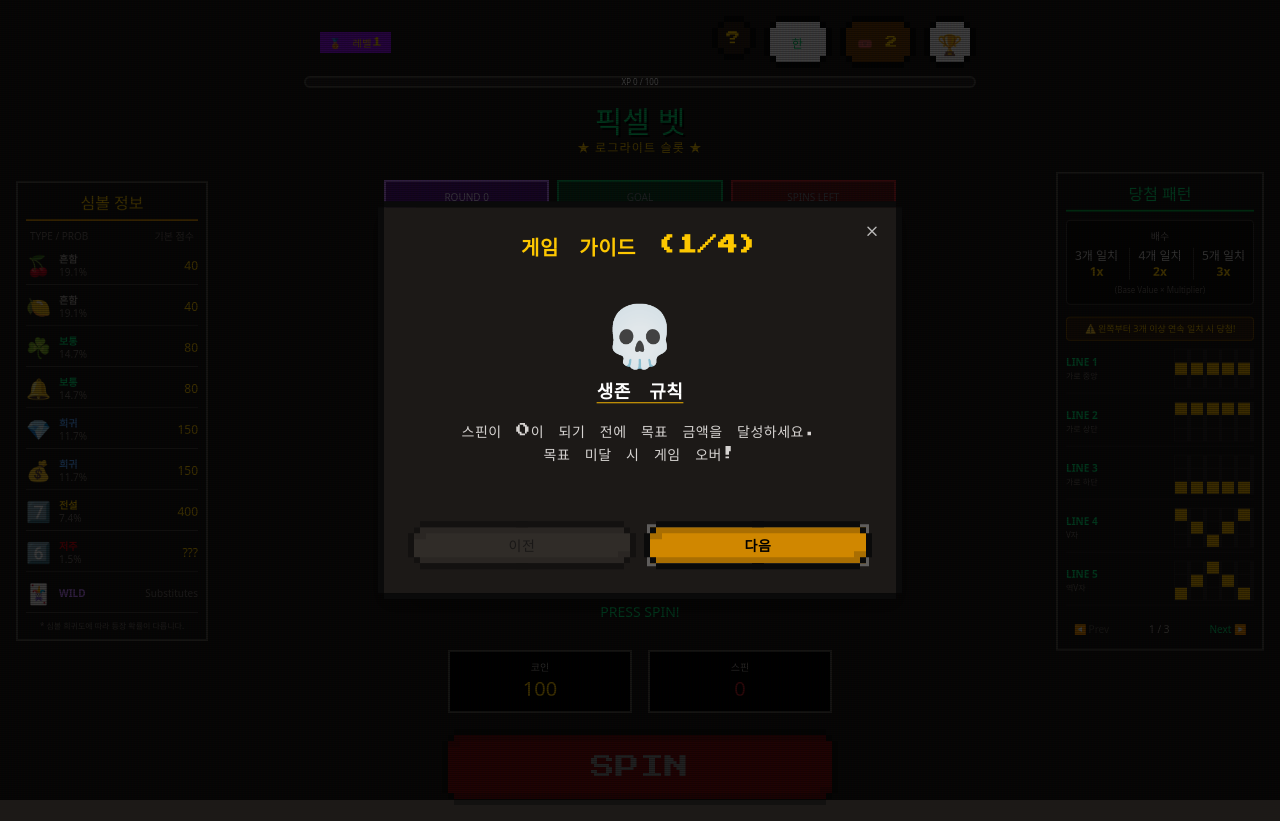
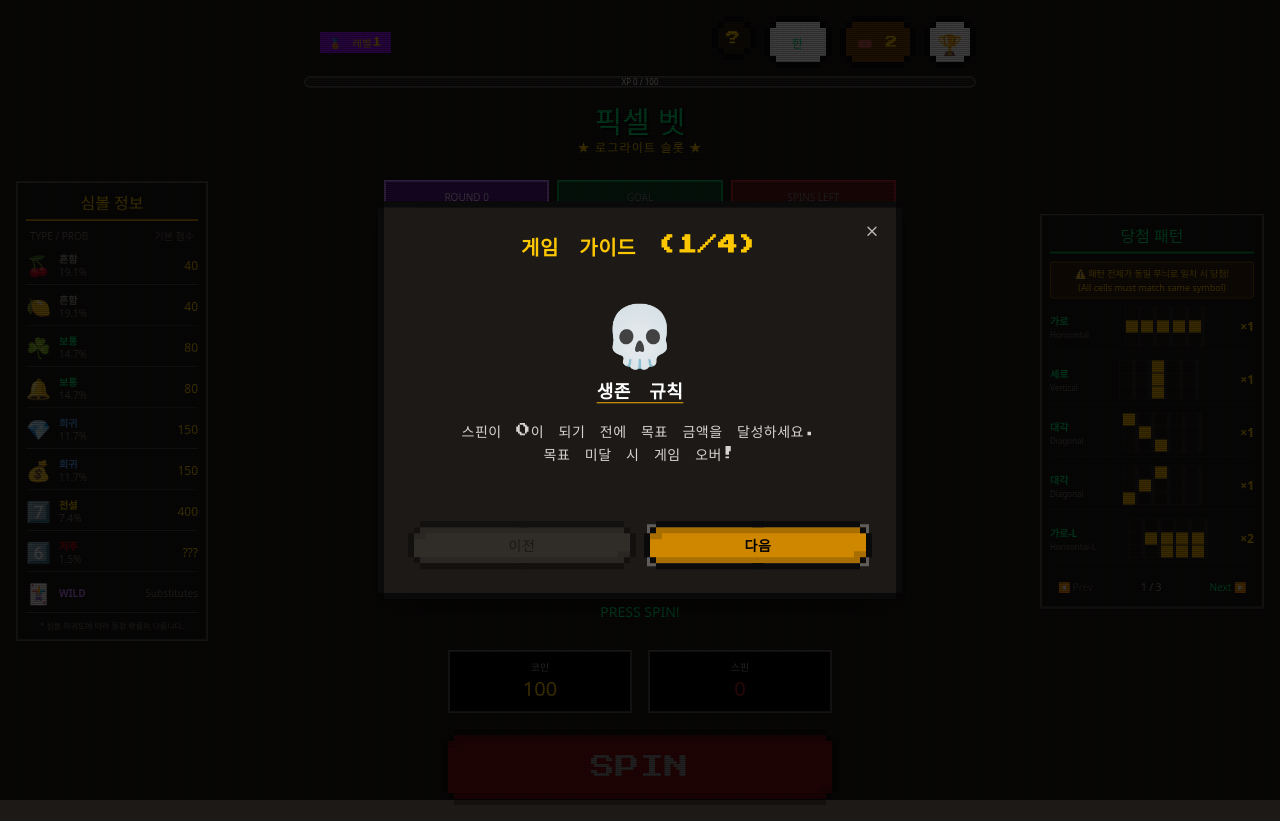
Before and after one commit to coincidence-one/clover-cadia, a Next.js app: page / in a window 1280 px wide. Built offline with nearby package versions, Linux system fonts and the light colour scheme.

Commit message:
feat: implement CloverPit pattern priority with exclusion rules

```diff
--- a/app/components/slot-machine/Paytable.tsx
+++ b/app/components/slot-machine/Paytable.tsx
@@ -1,5 +1,5 @@
 import React, { useState } from 'react';
-import { SYMBOLS, PAYLINES, PAYLINE_NAMES } from '@/app/constants';
+import { SYMBOLS, PATTERNS } from '@/app/constants';
 import { useLocale } from '@/app/contexts/LocaleContext';
 import { Badge } from '@/components/ui/8bit/badge';
 import { Button } from '@/components/ui/8bit/button';
@@ -86,7 +86,7 @@ export const PatternsPanel = () => {
   const { t } = useLocale();
   const [page, setPage] = useState(0);
   const ITEMS_PER_PAGE = 5;
-  const totalPages = Math.ceil(PAYLINES.length / ITEMS_PER_PAGE);
+  const totalPages = Math.ceil(PATTERNS.length / ITEMS_PER_PAGE);
 
   // Create mini grid visualizer
   const renderMiniGrid = (pattern: number[]) => (
@@ -100,51 +100,31 @@ export const PatternsPanel = () => {
     </div>
   );
 
-  const currentPaylines = PAYLINES.slice(page * ITEMS_PER_PAGE, (page + 1) * ITEMS_PER_PAGE);
+  const currentPatterns = PATTERNS.slice(page * ITEMS_PER_PAGE, (page + 1) * ITEMS_PER_PAGE);
   const startIdx = page * ITEMS_PER_PAGE;
 
   return (
-    <div className="bg-stone-900/90 border-2 border-stone-600 p-2 w-52 text-stone-200">
+    <div className="bg-stone-900/90 border-2 border-stone-600 p-2 w-56 text-stone-200">
       <h3 className="text-center text-green-400 border-b-2 border-green-600 pb-1 mb-2">{t.patterns}</h3>
 
-      {/* Match Multipliers */}
-      <div className="mb-3 bg-black/50 p-2 rounded border border-stone-700">
-        <div className="text-[10px] text-center mb-1 text-stone-400">{t.multiplier}</div>
-        <div className="flex justify-between text-xs">
-          <div className="flex flex-col items-center">
-            <span className="text-stone-300">{t.match3}</span>
-            <span className="text-yellow-400 font-bold">1x</span>
-          </div>
-          <div className="flex flex-col items-center border-l border-stone-700 pl-2">
-            <span className="text-stone-300">{t.match4}</span>
-            <span className="text-yellow-400 font-bold">2x</span>
-          </div>
-          <div className="flex flex-col items-center border-l border-stone-700 pl-2">
-            <span className="text-stone-300">{t.match5}</span>
-            <span className="text-yellow-400 font-bold">3x</span>
-          </div>
-        </div>
-        <div className="text-[8px] text-stone-500 text-center mt-1">
-          (Base Value × Multiplier)
-        </div>
+      {/* Clarification Note - CloverPit Style */}
+      <div className="text-[9px] text-yellow-400 text-center mb-2 bg-yellow-900/30 p-1 rounded border border-yellow-600/50">
+        ⚠️ 패턴 전체가 동일 무늬로 일치 시 당첨!<br/>
+        (All cells must match same symbol)
       </div>
 
-      {/* Clarification Note */}
-      <div className="text-[9px] text-yellow-400 text-center mb-2 bg-yellow-900/30 p-1 rounded border border-yellow-600/50">
-        ⚠️ 왼쪽부터 3개 이상 연속 일치 시 당첨!
-      </div>
-
-      {/* Paginated Patterns */}
+      {/* Paginated Patterns with Multipliers */}
       <div className="space-y-2">
-        {currentPaylines.map((pattern, idx) => {
+        {currentPatterns.map((pattern, idx) => {
           const globalIdx = startIdx + idx;
           return (
             <div key={globalIdx} className="flex items-center justify-between border-b border-stone-800 pb-1">
               <div className="flex flex-col">
-                <span className="text-[10px] text-green-400 font-bold">LINE {globalIdx + 1}</span>
-                <span className="text-[8px] text-stone-500">{PAYLINE_NAMES[globalIdx] || ''}</span>
+                <span className="text-[10px] text-green-400 font-bold">{pattern.nameKo}</span>
+                <span className="text-[8px] text-stone-500">{pattern.name}</span>
               </div>
-              {renderMiniGrid(pattern)}
+              {renderMiniGrid(pattern.cells)}
+              <span className="text-yellow-400 font-bold text-xs">×{pattern.multiplier}</span>
             </div>
           );
         })}
--- a/app/constants/paylines.ts
+++ b/app/constants/paylines.ts
@@ -12,55 +12,157 @@ import type { Payline } from '@/app/types';
  *   |  10  |  11  |  12  |  13  |  14  |  Row 2 (Bottom)
  *   +------+------+------+------+------+
  *
- * Each payline is an array of 5 cell indices, read LEFT to RIGHT.
- * Wins are counted as consecutive matches from the LEFT side.
+ * Pattern Priority Rules (CloverPit):
+ * - Patterns trigger in order (top to bottom in list)
+ * - Higher tier patterns EXCLUDE lower tier patterns from counting
+ * - Jackpot is special: all patterns trigger FIRST, then Jackpot adds on top
  */
 
-export const PAYLINES: Payline[] = [
-  // === HORIZONTAL LINES (3 lines) ===
-  [5, 6, 7, 8, 9],         // 1. 가로 중앙 (Center Horizontal)
-  [0, 1, 2, 3, 4],         // 2. 가로 상단 (Top Horizontal)
-  [10, 11, 12, 13, 14],    // 3. 가로 하단 (Bottom Horizontal)
+export interface Pattern {
+  id: string;           // Unique identifier
+  name: string;
+  nameKo: string;
+  cells: number[];
+  multiplier: number;
+  excludes: string[];   // IDs of patterns this one suppresses
+  isJackpot?: boolean;  // Special handling for jackpot
+}
 
-  // === V-SHAPE / Λ-SHAPE (2 lines) ===
-  [0, 6, 12, 8, 4],        // 4. V자 (V-shape down then up)
-  [10, 6, 2, 8, 14],       // 5. 역V자 (Inverted V, up then down)
+export const PATTERNS: Pattern[] = [
+  // === 기본 패턴 (Basic) - Index 0~3 ===
+  {
+    id: 'horizontal',
+    name: 'Horizontal',
+    nameKo: '가로',
+    cells: [5, 6, 7, 8, 9], // Middle row
+    multiplier: 1.0,
+    excludes: [],
+  },
+  {
+    id: 'vertical',
+    name: 'Vertical',
+    nameKo: '세로',
+    cells: [2, 7, 12], // Center column
+    multiplier: 1.0,
+    excludes: [],
+  },
+  {
+    id: 'diagonal_down',
+    name: 'Diagonal',
+    nameKo: '대각',
+    cells: [0, 6, 12], // Diagonal ↘
+    multiplier: 1.0,
+    excludes: [],
+  },
+  {
+    id: 'diagonal_up',
+    name: 'Diagonal',
+    nameKo: '대각',
+    cells: [10, 6, 2], // Diagonal ↗
+    multiplier: 1.0,
+    excludes: [],
+  },
 
-  // === ZIG-ZAG PATTERNS (4 lines) ===
-  [5, 1, 2, 3, 9],         // 6. 지그 상단 (Zig top)
-  [5, 11, 12, 13, 9],      // 7. 재그 하단 (Zag bottom)
-  [0, 1, 7, 3, 4],         // 8. M자 (M-shape, top corners with center dip)
-  [10, 11, 7, 13, 14],     // 9. W자 (W-shape, bottom corners with center rise)
+  // === 확장 패턴 (Extended) - Index 4~5 ===
+  {
+    id: 'horizontal_l',
+    name: 'Horizontal-L',
+    nameKo: '가로-L',
+    cells: [6, 7, 8, 9, 12, 13, 14], // L-shape
+    multiplier: 2.0,
+    excludes: ['horizontal'], // 가로 미발동
+  },
+  {
+    id: 'horizontal_xl',
+    name: 'Horizontal-XL',
+    nameKo: '가로-XL',
+    cells: [0, 1, 2, 3, 4, 5, 6, 7, 8, 9], // Top + Middle rows
+    multiplier: 3.0,
+    excludes: ['horizontal', 'horizontal_l'], // 가로, 가로-L 미발동
+  },
 
-  // === SHALLOW V PATTERNS (2 lines) ===
-  [0, 6, 7, 8, 4],         // 10. 얕은 V (Shallow V)
-  [10, 6, 7, 8, 14],       // 11. 얕은 역V (Shallow Inverted V)
+  // === 지그재그 패턴 (Zig-Zag) - Index 6~7 ===
+  {
+    id: 'zig',
+    name: 'Zig',
+    nameKo: '지그',
+    cells: [0, 6, 2, 8, 4], // Zig-zag pattern
+    multiplier: 4.0,
+    excludes: ['diagonal_down', 'diagonal_up'], // 대각 미발동
+  },
+  {
+    id: 'zag',
+    name: 'Zag',
+    nameKo: '재그',
+    cells: [10, 6, 12, 8, 14], // Reverse zig-zag
+    multiplier: 4.0,
+    excludes: ['diagonal_down', 'diagonal_up'], // 대각 미발동
+  },
 
-  // === DIAGONAL PATTERNS (2 lines) ===
-  [0, 1, 7, 13, 14],       // 12. 대각선 하강 (Diagonal Descending)
-  [10, 11, 7, 3, 4],       // 13. 대각선 상승 (Diagonal Ascending)
+  // === 특수 패턴 (Special) - Index 8~10 ===
+  {
+    id: 'ground',
+    name: 'Ground',
+    nameKo: '지상',
+    cells: [5, 6, 7, 10, 11, 12, 13, 14], // Middle + Bottom rows partial
+    multiplier: 7.0,
+    excludes: ['zig', 'horizontal_xl'], // 지그, 가로-XL 미발동
+  },
+  {
+    id: 'sky',
+    name: 'Sky',
+    nameKo: '천상',
+    cells: [0, 1, 2, 3, 4, 5, 6, 8, 9], // Top row + Middle partial
+    multiplier: 7.0,
+    excludes: ['zag', 'horizontal_xl'], // 재그, 가로-XL 미발동
+  },
+  {
+    id: 'eyes',
+    name: 'Eyes',
+    nameKo: '눈',
+    cells: [1, 3, 5, 6, 7, 8, 9, 11, 13], // Eye pattern
+    multiplier: 8.0,
+    excludes: ['vertical'], // 세로 패턴 미발동 (columns 2, 4)
+  },
+
+  // === 잭팟 (Jackpot) - Index 11 ===
+  {
+    id: 'jackpot',
+    name: 'Jackpot',
+    nameKo: '잭팟',
+    cells: [0, 1, 2, 3, 4, 5, 6, 7, 8, 9, 10, 11, 12, 13, 14], // All 15 cells
+    multiplier: 10.0,
+    excludes: [], // Jackpot doesn't suppress - it ADDS to all others
+    isJackpot: true,
+  },
 ];
 
-// Named patterns for display (Korean + English)
-export const PAYLINE_NAMES = [
-  '가로 중앙',      // 1
-  '가로 상단',      // 2
-  '가로 하단',      // 3
-  'V자',            // 4
-  '역V자',          // 5
-  '지그 상단',      // 6
-  '재그 하단',      // 7
-  'M자',            // 8
-  'W자',            // 9
-  '얕은 V',         // 10
-  '얕은 역V',       // 11
-  '대각선 하강',    // 12
-  '대각선 상승',    // 13
-];
+// Legacy PAYLINES for backward compatibility
+export const PAYLINES: Payline[] = PATTERNS.map(p => p.cells as Payline);
 
-export const GRID_SIZE = 15; // 5 columns × 3 rows
+// Pattern names for display
+export const PAYLINE_NAMES = PATTERNS.map(p => p.nameKo);
+
+// Pattern multipliers
+export const PATTERN_MULTIPLIERS = PATTERNS.map(p => p.multiplier);
+
+export const GRID_SIZE = 15;
 export const GRID_COLS = 5;
 export const GRID_ROWS = 3;
+
+/**
+ * Get pattern by ID
+ */
+export function getPatternById(id: string): Pattern | undefined {
+  return PATTERNS.find(p => p.id === id);
+}
+
+/**
+ * Get pattern by index
+ */
+export function getPattern(index: number): Pattern | undefined {
+  return PATTERNS[index];
+}
 
 /**
  * Helper to get row and column from cell index
--- a/app/hooks/useSlotMachine.ts
+++ b/app/hooks/useSlotMachine.ts
@@ -9,6 +9,7 @@ import type { GameState } from '@/app/types';
 import {
   SYMBOLS,
   PAYLINES,
+  PATTERNS,
   ITEMS,
   TICKET_ITEMS,
   ACHIEVEMENTS,
@@ -33,6 +34,7 @@ import {
   getInitialGrid,
   addWildToGrid,
   hasCurse,
+  checkPatternWin,
   checkPaylineWin,
 } from '@/app/utils/gameHelpers';
 
@@ -175,29 +177,77 @@ export function useSlotMachine() {
       }
     }
 
-    // Calculate wins - CloverPit style (no bet multiplier)
+    // Calculate wins - CloverPit Pattern Style with Priority/Exclusion
     let totalWin = 0;
     const allWinningCells: number[] = [];
 
-    for (const payline of PAYLINES) {
-      const win = checkPaylineWin(newGrid, payline);
+    // Step 1: Collect ALL matched patterns
+    interface MatchedPattern {
+      pattern: typeof PATTERNS[0];
+      patternIdx: number;
+      symbol: string;
+      symbolObj: typeof SYMBOLS[0];
+    }
+    const matchedPatterns: MatchedPattern[] = [];
+
+    PATTERNS.forEach((pattern, patternIdx) => {
+      const win = checkPatternWin(newGrid, pattern.cells, patternIdx);
       if (win) {
         const symbol = SYMBOLS.find(s => s.icon === win.symbol);
         if (symbol && symbol.value > 0) {
-          // Win = symbol value × (matches - 2) multiplier
-          // 3 matches = 1x, 4 matches = 2x, 5 matches = 3x
-          const matchMultiplier = win.matches - 2;
-          let lineWin = symbol.value * matchMultiplier * 10; // Base 10x for visibility
-
-          // Apply Glass Cannon Risk (All wins x1.5)
-          if (state.activeBonuses.includes('risk_glass_cannon')) {
-            lineWin = Math.floor(lineWin * 1.5);
-          }
-
-          totalWin += lineWin;
-          allWinningCells.push(...win.cells);
+          matchedPatterns.push({
+            pattern,
+            patternIdx,
+            symbol: win.symbol,
+            symbolObj: symbol,
+          });
         }
       }
+    });
+
+    // Step 2: Build exclusion set from matched patterns
+    const excludedIds = new Set<string>();
+    matchedPatterns.forEach(mp => {
+      mp.pattern.excludes.forEach(excludeId => excludedIds.add(excludeId));
+    });
+
+    // Step 3: Calculate wins for non-excluded patterns
+    // Separate jackpot for special handling
+    let jackpotMatch: MatchedPattern | null = null;
+
+    matchedPatterns.forEach(mp => {
+      // If this pattern is excluded by a higher one, skip it
+      if (excludedIds.has(mp.pattern.id)) {
+        return;
+      }
+
+      // Handle jackpot separately (it adds on top of everything)
+      if (mp.pattern.isJackpot) {
+        jackpotMatch = mp;
+        return;
+      }
+
+      // Win = symbol value × pattern multiplier × base (10)
+      let patternWin = mp.symbolObj.value * mp.pattern.multiplier * 10;
+
+      // Apply Glass Cannon Risk (All wins x1.5)
+      if (state.activeBonuses.includes('risk_glass_cannon')) {
+        patternWin = Math.floor(patternWin * 1.5);
+      }
+
+      totalWin += patternWin;
+      allWinningCells.push(...mp.pattern.cells);
+    });
+
+    // Step 4: Add jackpot bonus AFTER all other patterns
+    if (jackpotMatch !== null) {
+      const jp = jackpotMatch as MatchedPattern;
+      let jackpotWin = jp.symbolObj.value * jp.pattern.multiplier * 10;
+      if (state.activeBonuses.includes('risk_glass_cannon')) {
+        jackpotWin = Math.floor(jackpotWin * 1.5);
+      }
+      totalWin += jackpotWin;
+      allWinningCells.push(...jp.pattern.cells);
     }
 
     // Apply double star effect
--- a/app/utils/gameHelpers.ts
+++ b/app/utils/gameHelpers.ts
@@ -172,18 +172,25 @@ export function hasCurse(grid: string[]): boolean {
   return sixCount >= 3;
 }
 
-export function checkPaylineWin(
+/**
+ * Check if a pattern is fully matched (CloverPit Style)
+ * ALL cells in the pattern must contain the SAME symbol (or WILD substitutes)
+ * Returns the matched symbol and all pattern cells if successful
+ */
+export function checkPatternWin(
   grid: string[],
-  payline: number[]
-): { matches: number; symbol: string; cells: number[] } | null {
-  if (payline.length < 3) return null;
+  patternCells: number[],
+  patternIndex: number
+): { symbol: string; cells: number[]; patternIndex: number } | null {
+  if (patternCells.length < 3) return null;
 
   const wildIcon = normalizeEmoji(WILD_SYMBOL.icon);
-  const symbols = payline.map(idx => {
+  const symbols = patternCells.map(idx => {
     if (idx < 0 || idx >= grid.length) return '';
     return normalizeEmoji(grid[idx]);
   });
 
+  // Find the first non-wild symbol to use as target
   let targetSymbol = '';
   for (const sym of symbols) {
     if (sym !== wildIcon && sym !== '') {
@@ -192,35 +199,48 @@ export function checkPaylineWin(
     }
   }
 
+  // If all wilds, count as wild match
   if (targetSymbol === '') {
-    const wildCount = symbols.filter(s => s === wildIcon).length;
-    if (wildCount >= 3) {
+    const allWilds = symbols.every(s => s === wildIcon || s === '');
+    if (allWilds && symbols.filter(s => s === wildIcon).length >= 3) {
       return {
-        matches: wildCount,
         symbol: WILD_SYMBOL.icon,
-        cells: payline.slice(0, wildCount),
+        cells: [...patternCells],
+        patternIndex,
       };
     }
     return null;
   }
 
-  let matches = 0;
-  for (let i = 0; i < symbols.length; i++) {
-    const sym = symbols[i];
-    if (sym === targetSymbol || sym === wildIcon) {
-      matches++;
-    } else {
-      break;
-    }
-  }
+  // Check if ALL cells match the target or are wild
+  const allMatch = symbols.every(sym => sym === targetSymbol || sym === wildIcon);
 
-  if (matches >= 3) {
+  if (allMatch) {
     return {
-      matches,
       symbol: targetSymbol,
-      cells: payline.slice(0, matches),
+      cells: [...patternCells],
+      patternIndex,
     };
   }
 
   return null;
 }
+
+/**
+ * Legacy function for backward compatibility
+ * Now wraps checkPatternWin behavior
+ */
+export function checkPaylineWin(
+  grid: string[],
+  payline: number[]
+): { matches: number; symbol: string; cells: number[] } | null {
+  const result = checkPatternWin(grid, payline, 0);
+  if (result) {
+    return {
+      matches: payline.length, // All cells matched
+      symbol: result.symbol,
+      cells: result.cells,
+    };
+  }
+  return null;
+}
```
